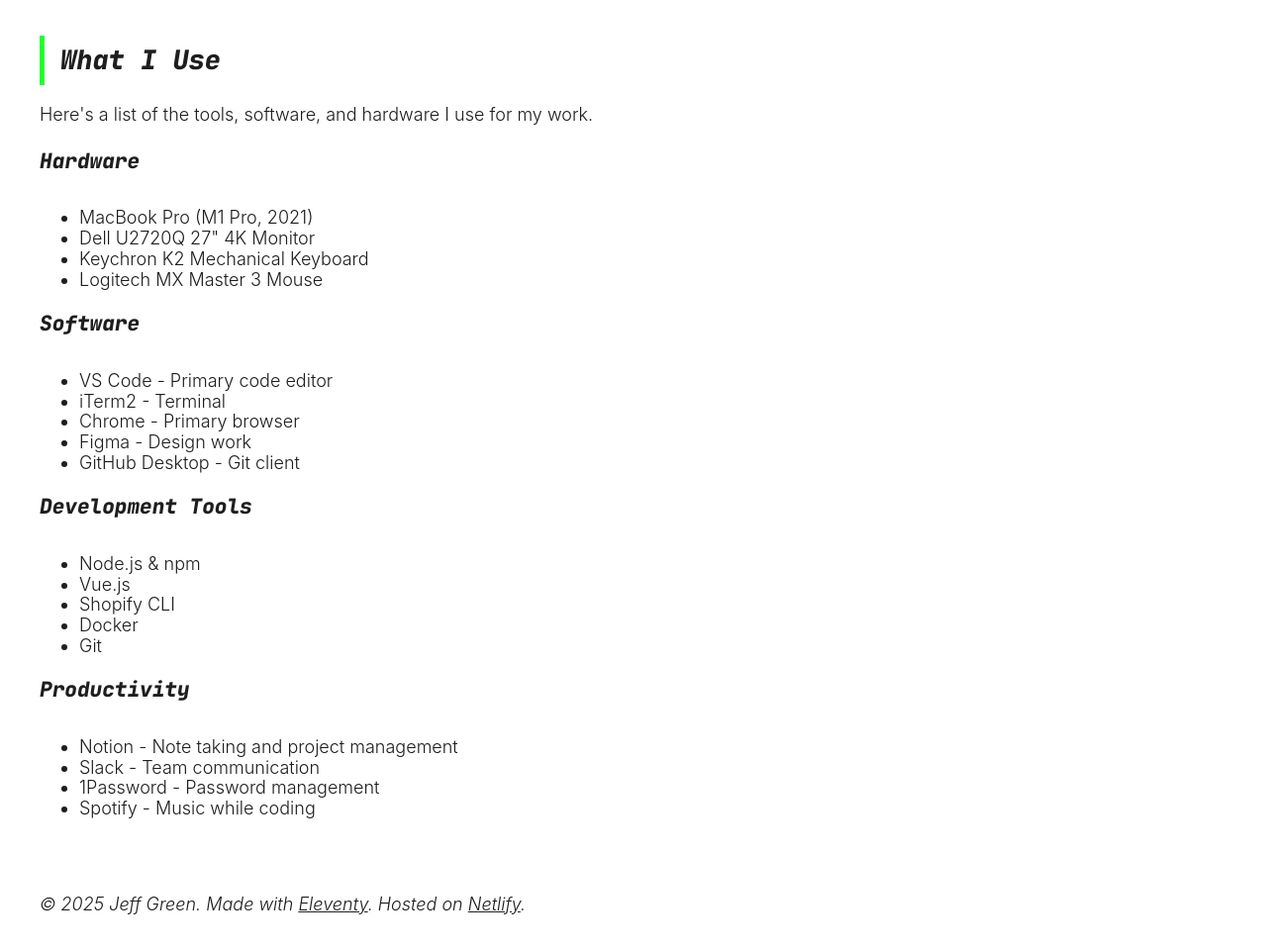
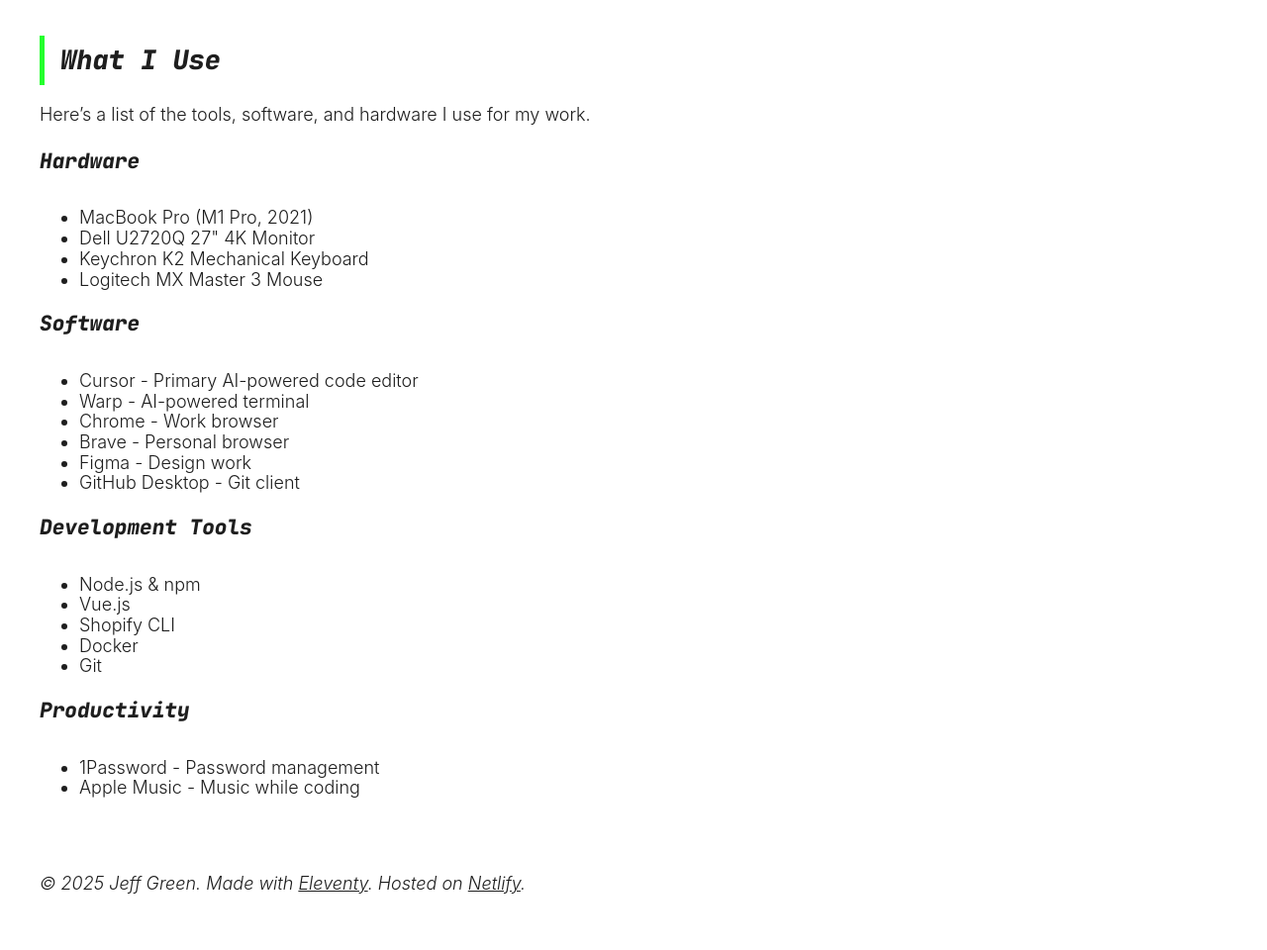
Before and after one commit to jeffgreendesign/hire-jeff-green-11ty, an Eleventy site: page src/uses.html in a window 1280 px wide. Shown: the part 117-1077 px from the top of the page at 99% size. Built offline with nearby package versions, Linux system fonts and the light colour scheme; Eleventy itself is replaced by a stand-in of ours; files that its build step writes are made by us from their sources.

Commit message:
- Add content updates. - Fix some spacing issues. - Rebuild.

```diff
--- a/src/assets/css/bundle.css
+++ b/src/assets/css/bundle.css
@@ -397,7 +397,7 @@
   font-family: -apple-system, BlinkMacSystemFont, 'Segoe UI', Roboto, Helvetica,
     Arial, sans-serif;
   font-weight: 300;
-  font-size: 16px;
+  font-size: 14px;
   border-top: 5px solid var(--green-neon);
   width: 100%;
 }
@@ -476,7 +476,9 @@
 header,
 main,
 section,
-footer {
+footer,
+article,
+.post {
   display: block;
   width: 100%;
   max-width: 1200px;
@@ -488,7 +490,7 @@
   justify-content: space-between;
   align-items: center;
   padding: 0;
-  margin: 0 auto 1rem 0;
+  margin: 0 auto 1rem auto;
 }
 
 header nav ul {
@@ -715,10 +717,10 @@
 }
 
 /* Blog styles */
-.post {
+/* .post {
   max-width: 800px;
   margin: 0 auto;
-}
+} */
 
 .post-header {
   margin-bottom: 2rem;
--- a/src/uses.html
+++ b/src/uses.html
@@ -1,12 +1,14 @@
 ---
 layout: base.njk
-title: Uses
+title: Uses - Jeff Green - NYC Frontend Engineer
 description: What Jeff Green uses for development, productivity, and daily work.
 ---
 
 <section class="uses">
   <h2>What I Use</h2>
-  <p>Here's a list of the tools, software, and hardware I use for my work.</p>
+  <p>
+    Here&rsquo;s a list of the tools, software, and hardware I use for my work.
+  </p>
 
   <h3>Hardware</h3>
   <ul>
@@ -18,9 +20,10 @@
 
   <h3>Software</h3>
   <ul>
-    <li>VS Code - Primary code editor</li>
-    <li>iTerm2 - Terminal</li>
-    <li>Chrome - Primary browser</li>
+    <li>Cursor - Primary AI-powered code editor</li>
+    <li>Warp - AI-powered terminal</li>
+    <li>Chrome - Work browser</li>
+    <li>Brave - Personal browser</li>
     <li>Figma - Design work</li>
     <li>GitHub Desktop - Git client</li>
   </ul>
@@ -36,9 +39,7 @@
 
   <h3>Productivity</h3>
   <ul>
-    <li>Notion - Note taking and project management</li>
-    <li>Slack - Team communication</li>
     <li>1Password - Password management</li>
-    <li>Spotify - Music while coding</li>
+    <li>Apple Music - Music while coding</li>
   </ul>
 </section>
```
Also changed, not shown: src/404.html (+1 -1 lines), src/index.html (+4 -4 lines), 6 other files.
